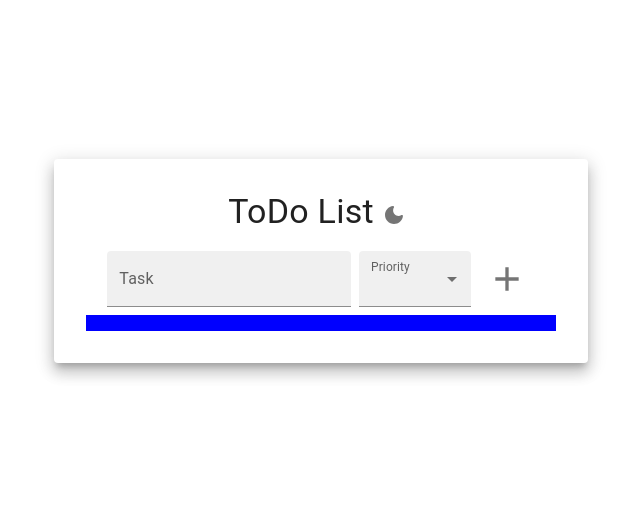
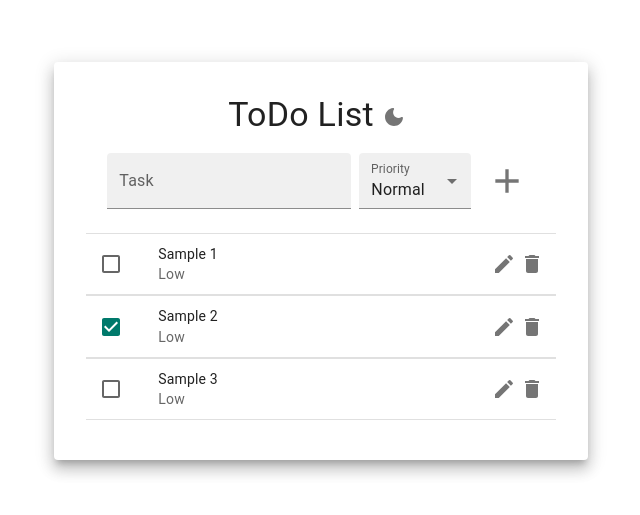
Before and after one commit to MrYious/TodoApp, a React (Create React App) app: page / in a window 1280 px wide. Shown: the part 139-654 px from the top of the page, without its empty margins (319-959 px from the left). Built offline with nearby package versions, Linux system fonts and the light colour scheme.

Commit message:
fix: controlled input's initial state

```diff
--- a/src/component/Input.js
+++ b/src/component/Input.js
@@ -6,8 +6,8 @@ import { useState } from "react";
 
 export default function Input ({ addTask }){
 
-    const [task, setTask] = useState('');
-    const [priority, setPriority] = useState(0);
+    const [task, setTask] = useState("");
+    const [priority, setPriority] = useState(2);
 
     const handleAddTask = () => {
         if(task && task !== "" && priority !== 0){
--- a/src/component/TaskItem.js
+++ b/src/component/TaskItem.js
@@ -1,7 +1,54 @@
+import { Checkbox, Divider, IconButton, ListItem, ListItemButton, ListItemIcon, ListItemText } from "@mui/material";
+import { Delete, Edit } from "@mui/icons-material";
 
 export default function TaskItem ({task}) {
 
+    const labelId = "label-" + task.id;
+    const secondaryText = () => {
+        switch(task.priority){
+            case 1:
+                return "Low";
+            case 2:
+                return "Normal";
+            case 3:
+                return "High";
+            default:
+                return "error";
+        }
+    }
+
+
+    const handleTaskClick = () =>{
+        console.log(task);
+    }
+
     return <>
-
+    <Divider />
+        <ListItem
+            dense
+            color="primary"
+            disablePadding
+            key={labelId}
+            secondaryAction={<>
+                <IconButton edge="end" aria-label="edit">
+                    <Edit />
+                </IconButton>
+                <IconButton edge="end" aria-label="delete">
+                    <Delete />
+                </IconButton>
+            </>}
+        >
+            <ListItemButton onClick={handleTaskClick}>
+                <ListItemIcon>
+                    <Checkbox
+                        edge="start"
+                        checked={task.completed}
+                        disableRipple
+                    />
+                </ListItemIcon>
+                <ListItemText id={labelId} primary={task.text} secondary={secondaryText()} />
+            </ListItemButton>
+        </ListItem>
+        <Divider />
     </>;
 }
--- a/src/component/TaskList.js
+++ b/src/component/TaskList.js
@@ -2,17 +2,18 @@ import { Grid, List } from "@mui/material";
 import TaskItem from "./TaskItem";
 
 export default function TaskList ({tasks}) {
-
     return <>
         <Grid
             item
             xs={12}
             sx={{
-                backgroundColor: 'red',
+                marginTop: 2,
             }}
         >
-            <List  sx={{ width: '100%', background: 'blue', }}>
-                <TaskItem task={tasks}/>
+            <List sx={{ width: '100%',}}>
+                {tasks.map((task) => {
+                    return <TaskItem key={task.id} task={task}/>
+                })}
             </List>
         </Grid>
     </>;
--- a/src/component/ToDo.js
+++ b/src/component/ToDo.js
@@ -8,11 +8,26 @@ import TaskList from "./TaskList";
 const initTasks = [
     {
         id: 1,              //
-        text: "",           // String
+        text: "Sample 1",   // String
         completed: false,   // true | false
-        priority: 0,        // 1 - 3
+        priority: 1,        // 1 - 3
         date: "",
     },
+    {
+        id: 2,              //
+        text: "Sample 2",   // String
+        completed: true,   // true | false
+        priority: 1,        // 1 - 3
+        date: "",
+    },
+    {
+        id: 3,              //
+        text: "Sample 3",   // String
+        completed: false,   // true | false
+        priority: 1,        // 1 - 3
+        date: "",
+    },
+
 ]
 
 export default function ToDo (){
```
